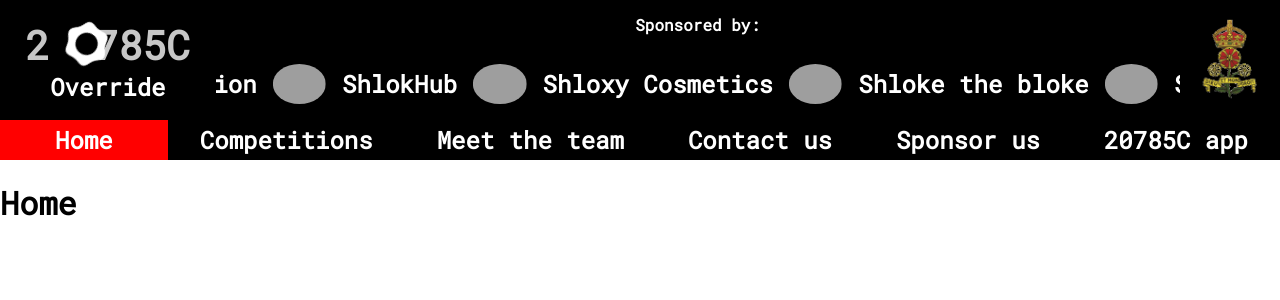
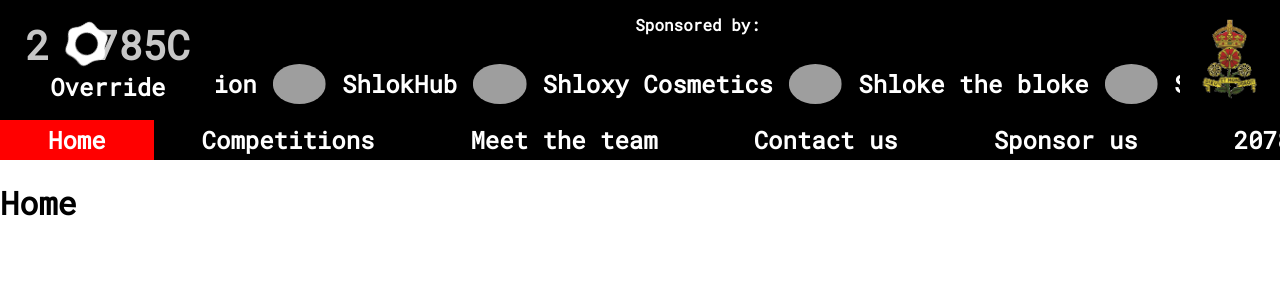
Before and after one commit to PP6464/20785CWeb, a React (Create React App) app: page / in a window 1280 px wide. Shown: the top 300 px of the page. Built offline with nearby package versions, Linux system fonts and the light colour scheme; grey boxes are pictures that could not be loaded.

Commit message:
make open link in new tab option available for this component

```diff
--- a/src/navbar/option/navbar-option.tsx
+++ b/src/navbar/option/navbar-option.tsx
@@ -1,4 +1,3 @@
-import {useNavigate} from 'react-router-dom';
 import './navbar-option.css'
 
 interface NavbarOptionProps {
@@ -9,16 +8,11 @@ interface NavbarOptionProps {
 }
 
 function NavbarOption(props: NavbarOptionProps) {
-    const navigate = useNavigate()
-
-    function navigateToPath() {
-        navigate(props.path);
-        props.onSelect()
-    }
-
     return (
-        <li className="navbar-option" onClick={navigateToPath} data-selected={props.selected.toString()}>
-            <h1>{props.title}</h1>
+        <li className="navbar-option" data-selected={props.selected.toString()}>
+            <a href={props.path} rel="noreferrer" target="_self" style={{textDecoration: "none", width: "100%", display: "flex", justifyContent: "center", color: "white"}}>
+                <h1>{props.title}</h1>
+            </a>
         </li>
     );
 }
```
